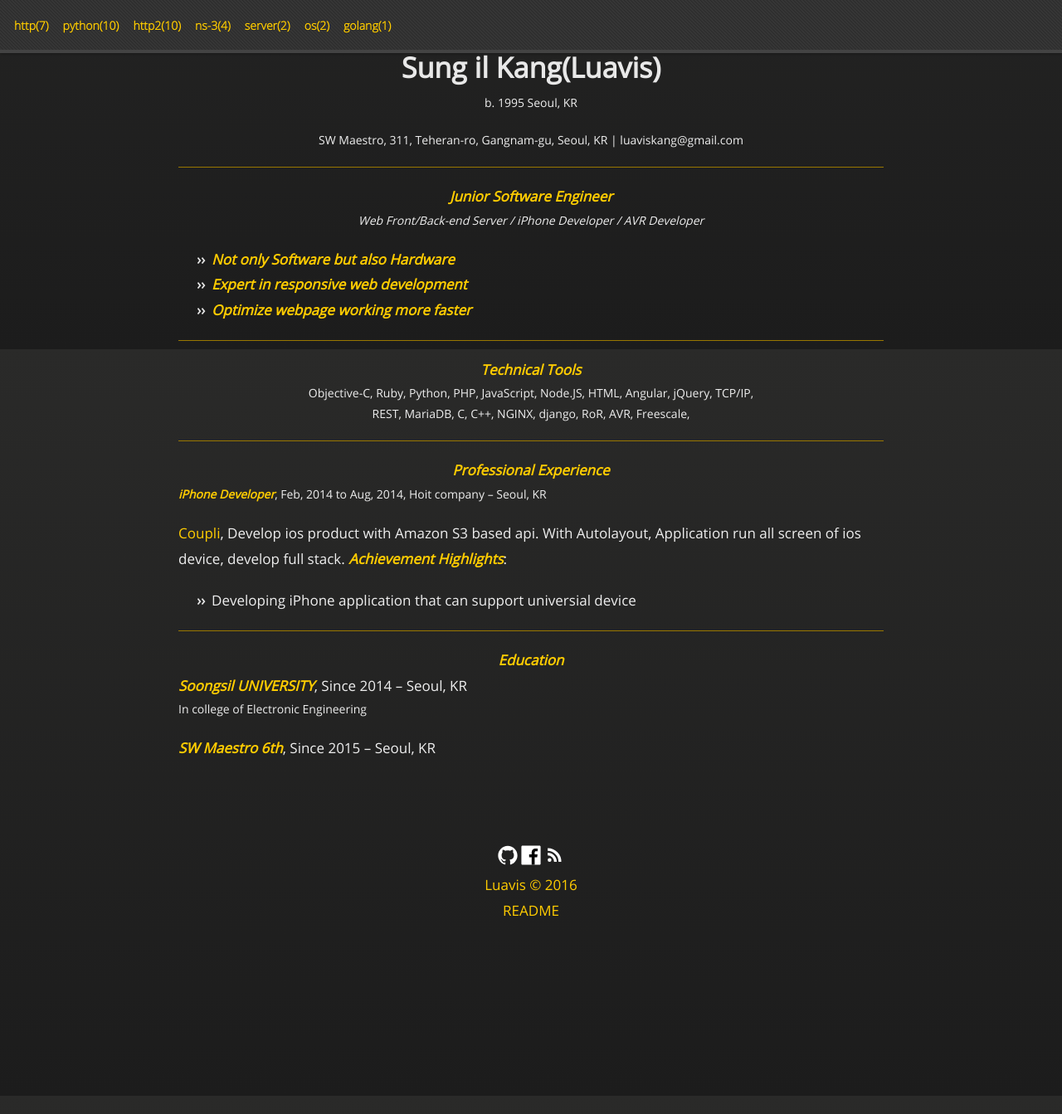
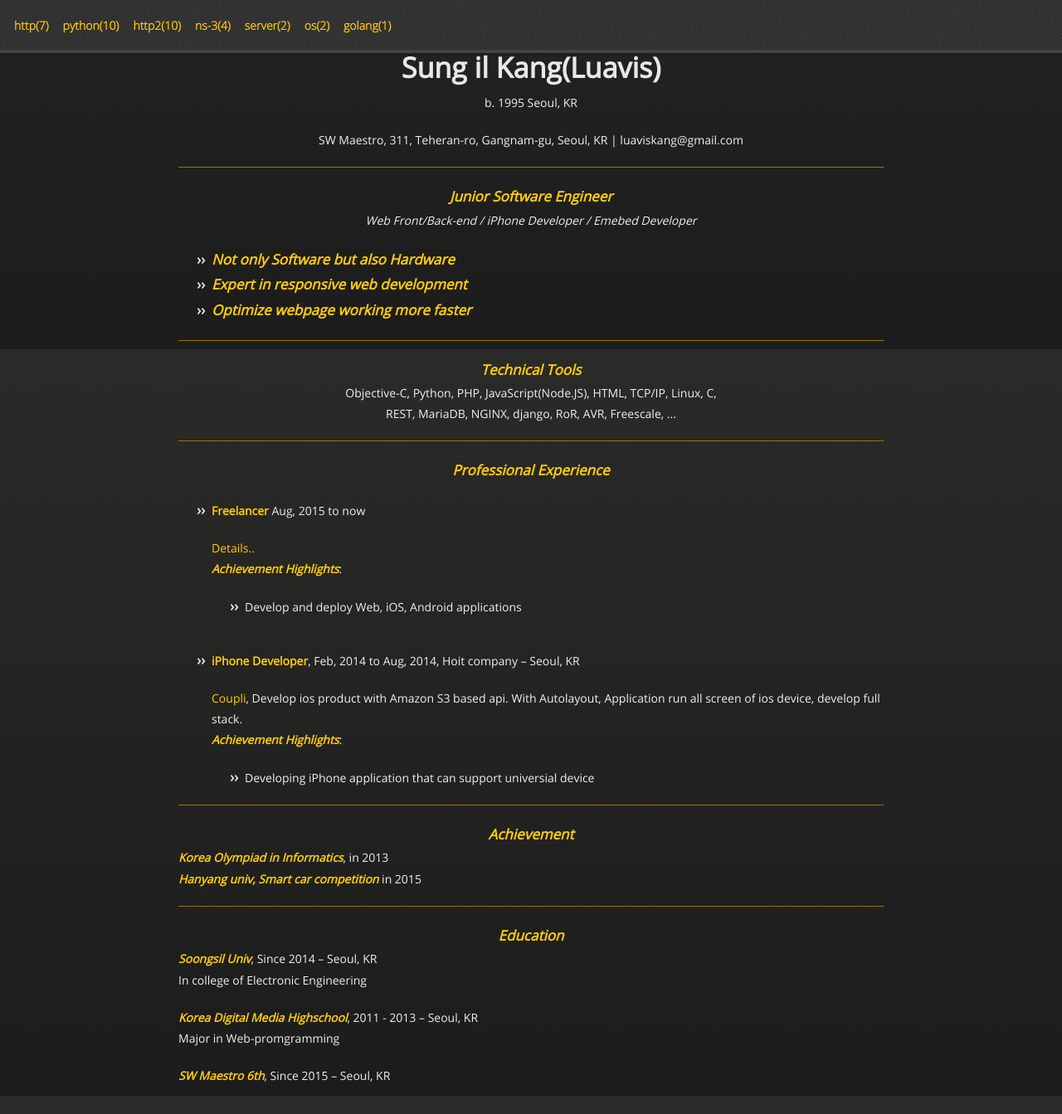
Before and after one commit to Luavis/luavis.github.io, a Jekyll site: the page built from _pages/about_me.html, in a window 1280 px wide and 1400 px high, scrolled down 479 px. Shown: the top 1343 px of the window at 83% size. Built offline with Jekyll 4.4.1, drawn with Linux system fonts in a browser that asks for light colours; before the commit the page ends 1630 px from its top, so only the background shows below that; grey boxes are pictures that could not be loaded.

Commit message:
Update about me

```diff
--- a/_pages/about_me.html
+++ b/_pages/about_me.html
@@ -5,6 +5,10 @@
 
 ---
 <style>
+  h4 {
+    color: #ffcc00;
+    display: inline-block;
+  }
   .name-title {
     margin-bottom: 10px;
   }
@@ -30,7 +34,7 @@
 
 <div class="text-center">
   <em>Junior Software Engineer</em>
-  <p class="description"><i>Web Front/Back-end Server / iPhone Developer / AVR Developer</i></p>
+  <p class="description"><i>Web Front/Back-end / iPhone Developer / Emebed Developer</i></p>
 </div>
 <ul>
   <li>
@@ -48,18 +52,33 @@
 <div class="text-center">
   <em>Technical Tools</em>
   <p class="description">
-    Objective-C, Ruby, Python, PHP, JavaScript, Node.JS, HTML, Angular, jQuery, TCP/IP, <br>
-    REST, MariaDB, C, C++, NGINX, django, RoR, AVR, Freescale,
+    Objective-C, Python, PHP, JavaScript(Node.JS), HTML, TCP/IP, Linux, C, <br>
+    REST, MariaDB,  NGINX, django, RoR, AVR, Freescale, ...
   </p>
 </div>
 <hr>
 <div class="text-center">
   <em>Professional Experience</em>
 </div>
-<p class="description margin-bottom">
-  <em>iPhone Developer</em>, Feb, 2014 to Aug, 2014, Hoit company – Seoul, KR <br>
+<ul>
+    <li class="description margin-bottom">
+      <h4>Freelancer</h4> Aug, 2015 to now <br>
+      <p>
+      <a href="http://p.luavis.kr">Details..</a>
+      <br>
+      <em>Achievement Highlights</em>:
+      </p>
+      <ul>
+        <li>
+          Develop and deploy Web, iOS, Android applications
+        </li>
+      </ul>
+    </li>
+    <li class="description margin-bottom">
+      <h4>iPhone Developer</h4>, Feb, 2014 to Aug, 2014, Hoit company – Seoul, KR <br>
       <p>
       <a href="https://itunes.apple.com/kr/app/keopeulli-deiteu-beokisliseuteu/id905635116?mt=8">Coupli</a>, Develop ios product with Amazon S3 based api. With Autolayout, Application run all screen of ios device, develop full stack.
+      <br>
       <em>Achievement Highlights</em>:
       </p>
       <ul>
@@ -67,15 +86,32 @@
           Developing iPhone application that can support universial device
         </li>
       </ul>
-</p>
+    </li>
+</ul>
+
+<hr>
+
+<div class="text-center">
+  <em>Achievement</em>
+</div>
+<div class="description margin-bottom">
+    <em>Korea Olympiad in Informatics</em>, in 2013 <br>
+    <em>Hanyang univ, Smart car competition</em> in 2015 <br>
+</div>
 
 <hr>
 
 <div class="text-center">
   <em>Education</em>
 </div>
-<em>Soongsil UNIVERSITY</em>, Since 2014 – Seoul, KR <br>
+<div class="description margin-bottom">
+<em>Soongsil Univ</em>, Since 2014 – Seoul, KR <br>
 <p class="description">
   In college of Electronic Engineering
 </p>
+<em>Korea Digital Media Highschool</em>, 2011 - 2013 – Seoul, KR <br>
+<p class="description">
+  Major in Web-promgramming
+</p>
 <em>SW Maestro 6th</em>, Since 2015 – Seoul, KR <br>
+</div>
```
Lines whose indentation alone changed are shown as unchanged.
